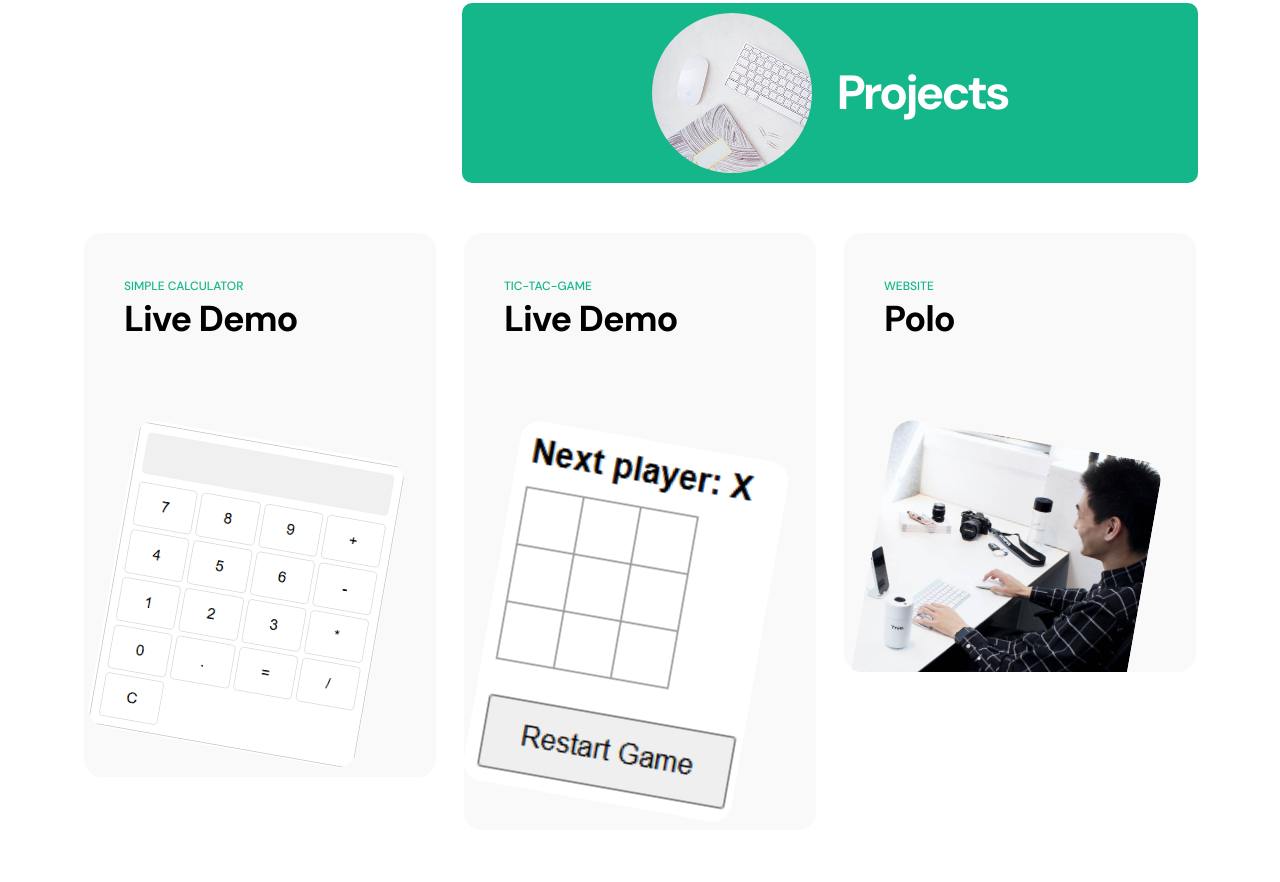
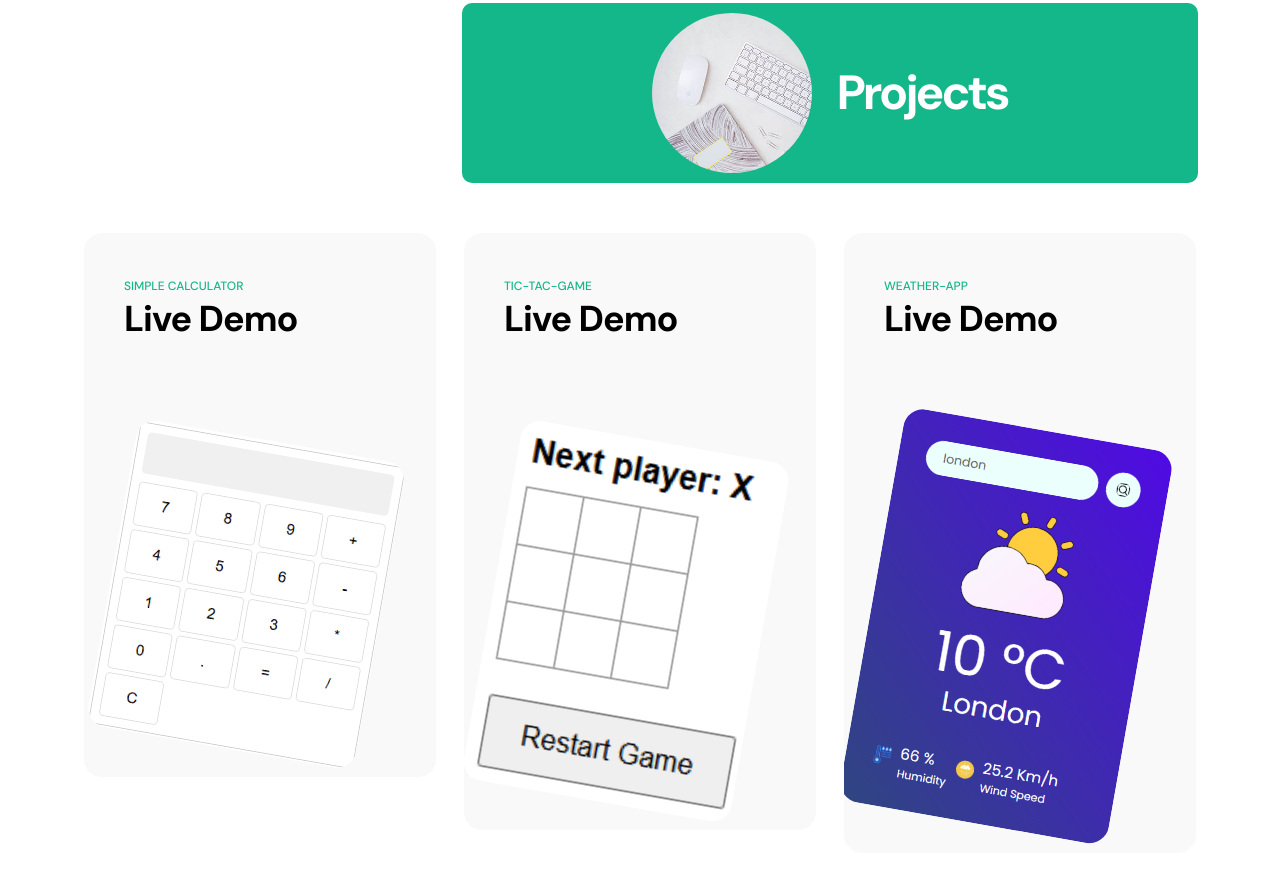
Before and after one commit to tongzong/myportfolio, a plain HTML site: page index.html in a window 1280 px wide. Shown: the part 1788-2670 px from the top of the page. Drawn offline with Linux system fonts and the light colour scheme.

Commit message:
weather app project add to the portfolio

```diff
--- a/index.html
+++ b/index.html
@@ -238,14 +238,17 @@ https://templatemo.com/tm-578-first-portfolio
                         <div class="col-lg-4 col-md-6 col-12">
                             <div class="projects-thumb">
                                 <div class="projects-info">
-                                    <small class="projects-tag">Website</small>
+                                    <small class="projects-tag">weather-app</small>
 
-                                    <h3 class="projects-title">Polo</h3>
+
+                                    <a href="https://react-vite-weather-app-one.vercel.app/"><h3 class="project-title">Live Demo</h3></a>
                                 </div>
 
-                                <a href="images/projects/true-agency-9Bjog5FZ-oc-unsplash.jpg" class="popup-image">
-                                    <img src="images/projects/true-agency-9Bjog5FZ-oc-unsplash.jpg" class="projects-image img-fluid" alt="">
+
+                                <a href="./images/weatherphoto.png" class="popup-image">
+                                    <img src="./images/weatherphoto.png" class="projects-image img-fluid" alt="">
                                 </a>
+                                <a href="https://github.com/tongzong/react-vite-weather-app"><span><h2>View Code</h2></span></a>
                             </div>
                         </div>
 
```
Also changed, not shown: images/weatherphoto.png (added).
